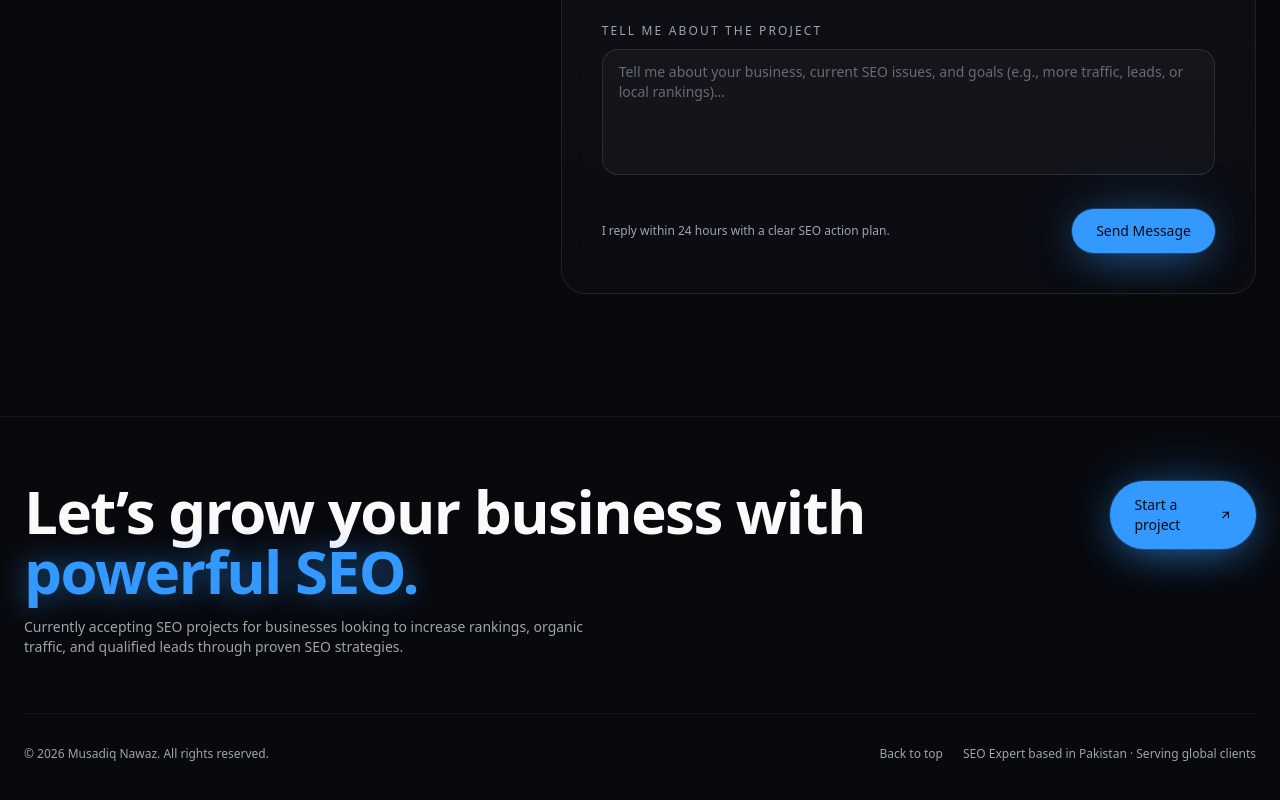
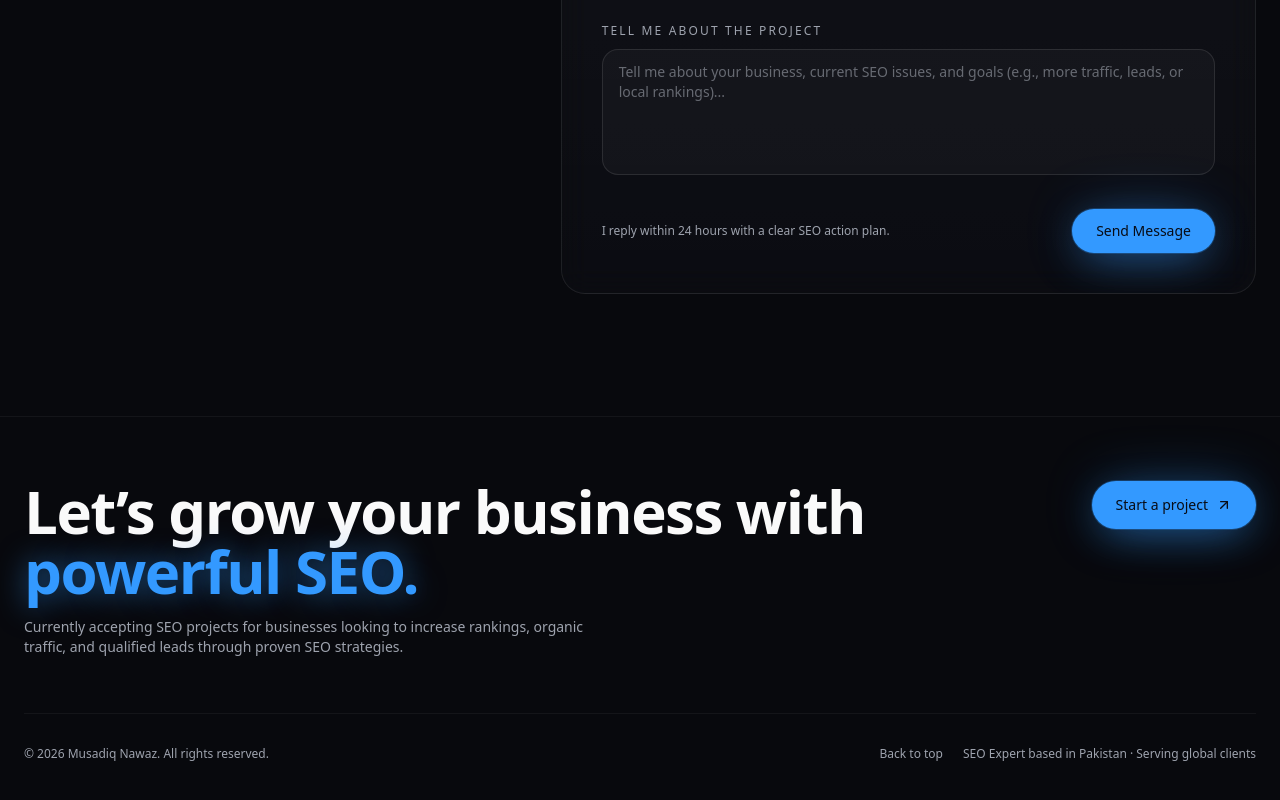
Before and after one commit to Husnain-Abid/musadiq_portfolio, a Next.js app: page / in a window 1280 px wide. Shown: the part 7757-8557 px from the top of the page. Built offline with nearby package versions, Linux system fonts and the light colour scheme.

Commit message:
update button

```diff
--- a/src/sections/Footer.tsx
+++ b/src/sections/Footer.tsx
@@ -18,7 +18,7 @@ export function Footer() {
           </div>
         <a
   href="#contact"
-            className="inline-flex items-center gap-2 rounded-full bg-primary px-6 py-3.5 text-sm font-medium text-primary-foreground glow-blue self-start"
+  className="inline-flex items-center gap-2 whitespace-nowrap rounded-full bg-primary px-6 py-3.5 text-sm font-medium text-primary-foreground glow-blue self-start"
   data-cursor="hover"
   data-testid="footer-cta"
 >
```
Also changed, not shown: src/sections/Contact.tsx (indentation only). Lines whose indentation alone changed are shown as unchanged.
